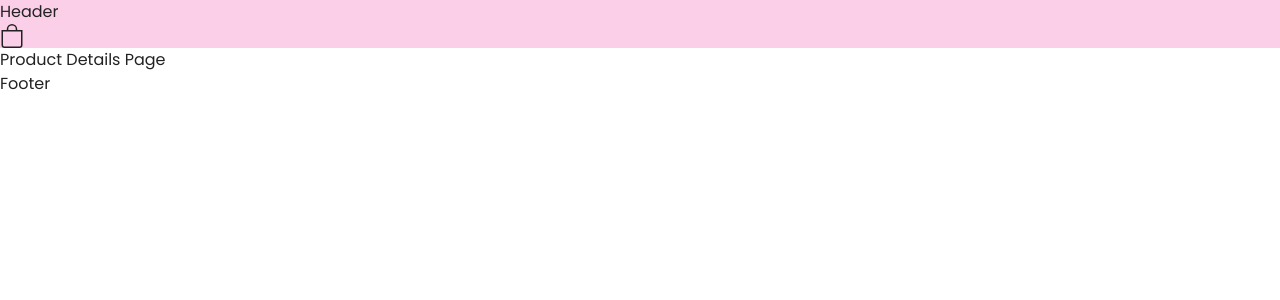
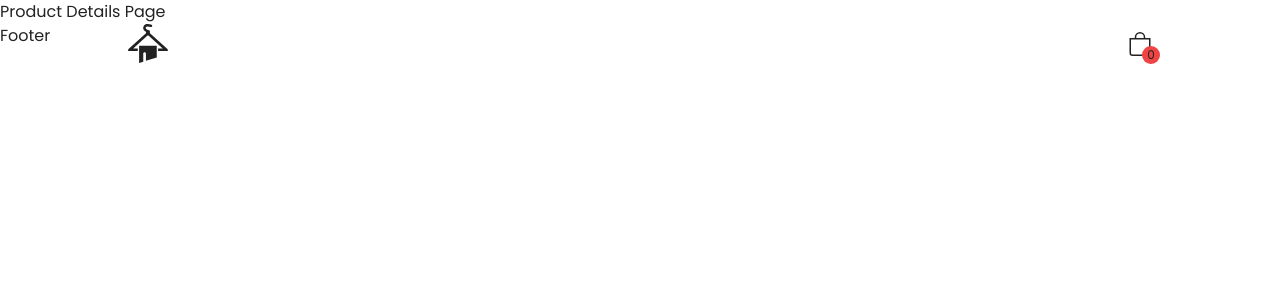
Before and after one commit to Rosa-Kang/react-ecommerce, a React (Create React App) app: page /product/1 in a window 1280 px wide. Shown: the top 300 px of the page. Built offline with nearby package versions, Linux system fonts and the light colour scheme; no server answers.

Commit message:
paeseFloat toFixed(2) to price

```diff
--- a/src/components/CartItem.js
+++ b/src/components/CartItem.js
@@ -23,7 +23,7 @@ const CartItem = ({ item }) => {
               {title}
             </Link>
 
-            <div className='text-xl cursor-pointer'>
+            <div onClick={(()=> removeFromCart(id))} className='text-xl cursor-pointer'>
             <IoMdClose className='text-gray-500 hover:text-gray-500 transition' />
             </div>
           </div>
@@ -35,8 +35,7 @@ const CartItem = ({ item }) => {
             <div className='h-full flex justify-center items-center px-2'>{amount}</div>
             <div onClick={() => increaseAmount(id)} className='flex-1 flex justify-center items-center cursor-pointer h-full'><IoMdAdd /></div>
           </div>
-          <div>{price}</div>
-          <div>final price</div>
+          <div>$ {price * amount}</div>
         </div>
 
 
--- a/src/components/Header.js
+++ b/src/components/Header.js
@@ -1,19 +1,39 @@
-import React, { useContext } from 'react';
+import React, { useContext, useEffect, useState } from 'react';
 import { SidebarContext } from '../contexts/SidebarContext';
 import { CartContext } from '../contexts/CartContext';
 
-import { BsBag } from 'react-icons/bs';
+import { BsBag} from 'react-icons/bs';
+import { Link } from 'react-router-dom';
+import Logo from '../img/logo.svg';
 
 const Header = () => {
+  const { isActive, setIsActive } = useState(false);
   const { isOpen, setIsOpen } = useContext(SidebarContext);
-  const { itemAmount} = useContext(CartContext);
+  const { itemAmount } = useContext(CartContext);
 
-  return <header className='bg-pink-200'>
-    <div> Header</div>
+  useEffect(() => {
+    window.addEventListener('scroll', () => {
+      window.scrollY > 60 ? setIsActive(true) : setIsActive(false);
+    });
+  });
+
+  return <header className={
+    `${isActive ? 'bg-white py-4 shadow-md' : 'bg-none py-6'}
+     fixed w-full z-10 transition-all`}>
+
+    <div className="container mx-auto flex items-center justify-between h-full">
+      <Link to={'/'}>
+      <div><img className='w-[40px]' src={Logo} alt="" /></div>
+    </Link>
+
     <div
       onClick={() => setIsOpen(!isOpen)}
       className='cursor-pointer flex relative'
-    ><BsBag className='text-2xl' /></div>
+    ><BsBag className='text-2xl' />
+      <div className='bg-red-500 absolute -right-2 -bottom-2 text-[12px] w-[18px] h-[18px] text-right rounded-full flex justify-center items-center'>{ itemAmount}</div>
+      </div>
+
+    </div>
   </header>
 };
 
--- a/src/components/Sidebar.js
+++ b/src/components/Sidebar.js
@@ -11,7 +11,7 @@ import { CartContext } from '../contexts/CartContext';
 
 const Sidebar = () => {
   const { isOpen, handleClose } = useContext(SidebarContext);
-  const { cart, clearCart } = useContext(CartContext);
+  const { cart, clearCart, total } = useContext(CartContext);
 
   return <div className={
     `${isOpen ? 'right-0' : '-right-full'}
@@ -26,7 +26,7 @@ const Sidebar = () => {
         </div>
     </div>
 
-    <div>
+    <div className='flex flex-col gap-y-2 h-[250px] lg:h-[640px] overflow-y-auto overflow-x-hidden border-b'>
       {cart.map((item) => {
         return <CartItem item={item} key={item.id} />
       })}
@@ -35,7 +35,7 @@ const Sidebar = () => {
     <div className='flex flex-col gap-y-3 py-4 mt-4'>
           <div className='flex w-full justify-between items-center'>
       <div className='uppercase font-semibold'>
-        <span className='mr-2'>Total:</span>$ 1000
+        <span className='mr-2'>Total:</span>$ {parseFloat(total).toFixed(2)}
       </div>
 
       <div onClick={ clearCart} className='cursor-pointer py-4 bg-red-500 text0white w-12 h-12 flex justify-center items-center text-xl'>
--- a/src/contexts/CartContext.js
+++ b/src/contexts/CartContext.js
@@ -7,8 +7,32 @@ const CartProvider = ({ children }) => {
   //cart state
   const [cart, setCart] = useState([]);
 
-  //amount state
+  //amount(quantity) state
   const [itemAmount, setItemAmount] = useState(0);
+
+  //price state
+  const [total, setTotal] = useState(0);
+
+  //update item amount
+  useEffect(() => {
+    if (cart) {
+      const amount = cart.reduce((acc, curr) => {
+        return acc + curr.amount
+      }, 0);
+      setItemAmount(amount);
+    }
+
+  }, [cart])
+
+  //update total price
+  useEffect(() => {
+    if (cart) {
+      const price = cart.reduce((acc, curr) => {
+        return acc + curr.price * curr.amount
+      }, 0);
+      setTotal(price);
+    }
+  })
 
   const addToCart = (product, id) => {
     const newItem = { ...product, amount: 1 };
@@ -75,6 +99,7 @@ const CartProvider = ({ children }) => {
       increaseAmount,
       decreaseAmount,
       itemAmount,
+      total
   }}>{children}</CartContext.Provider>;
 };
 
```
